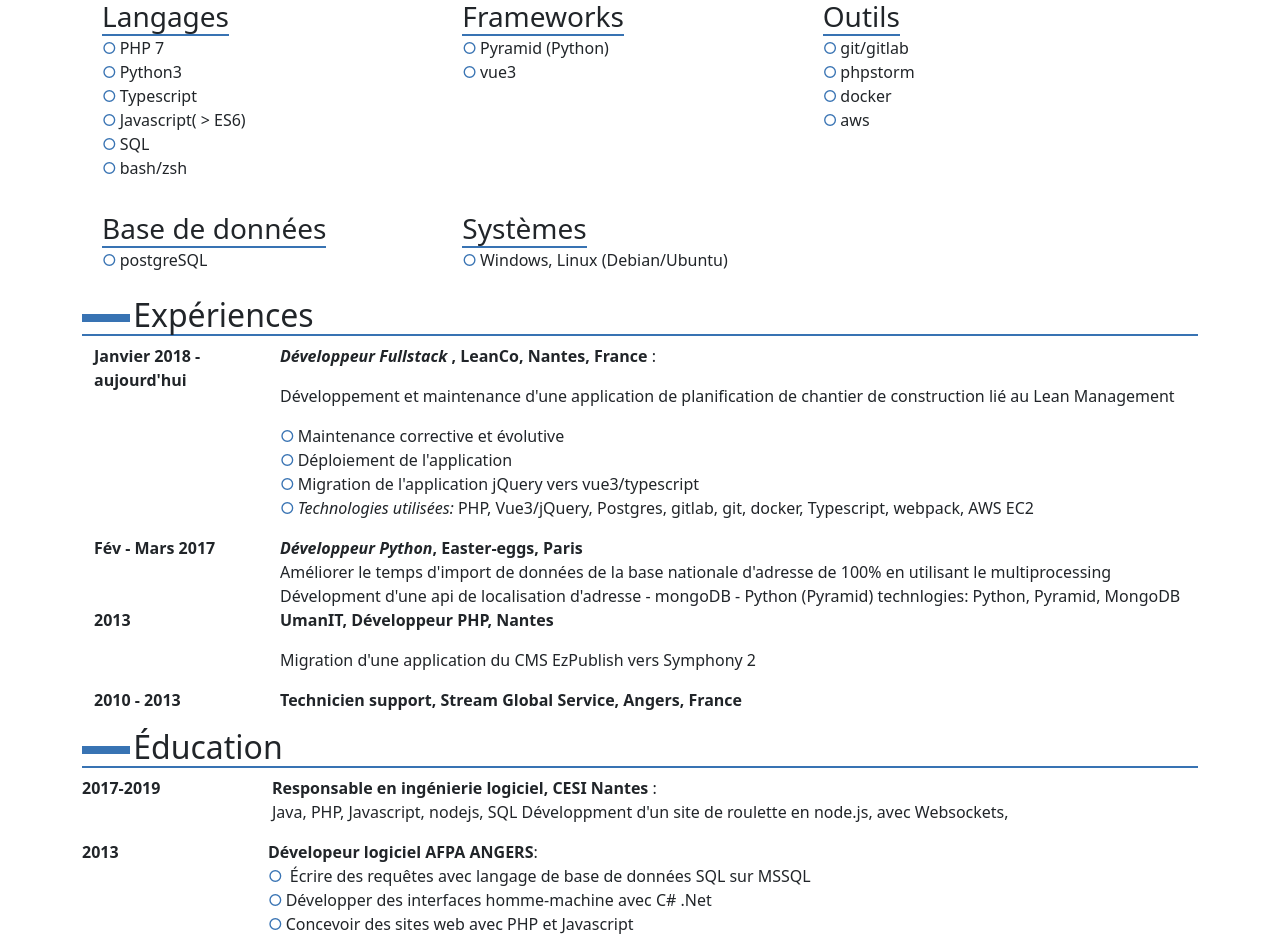
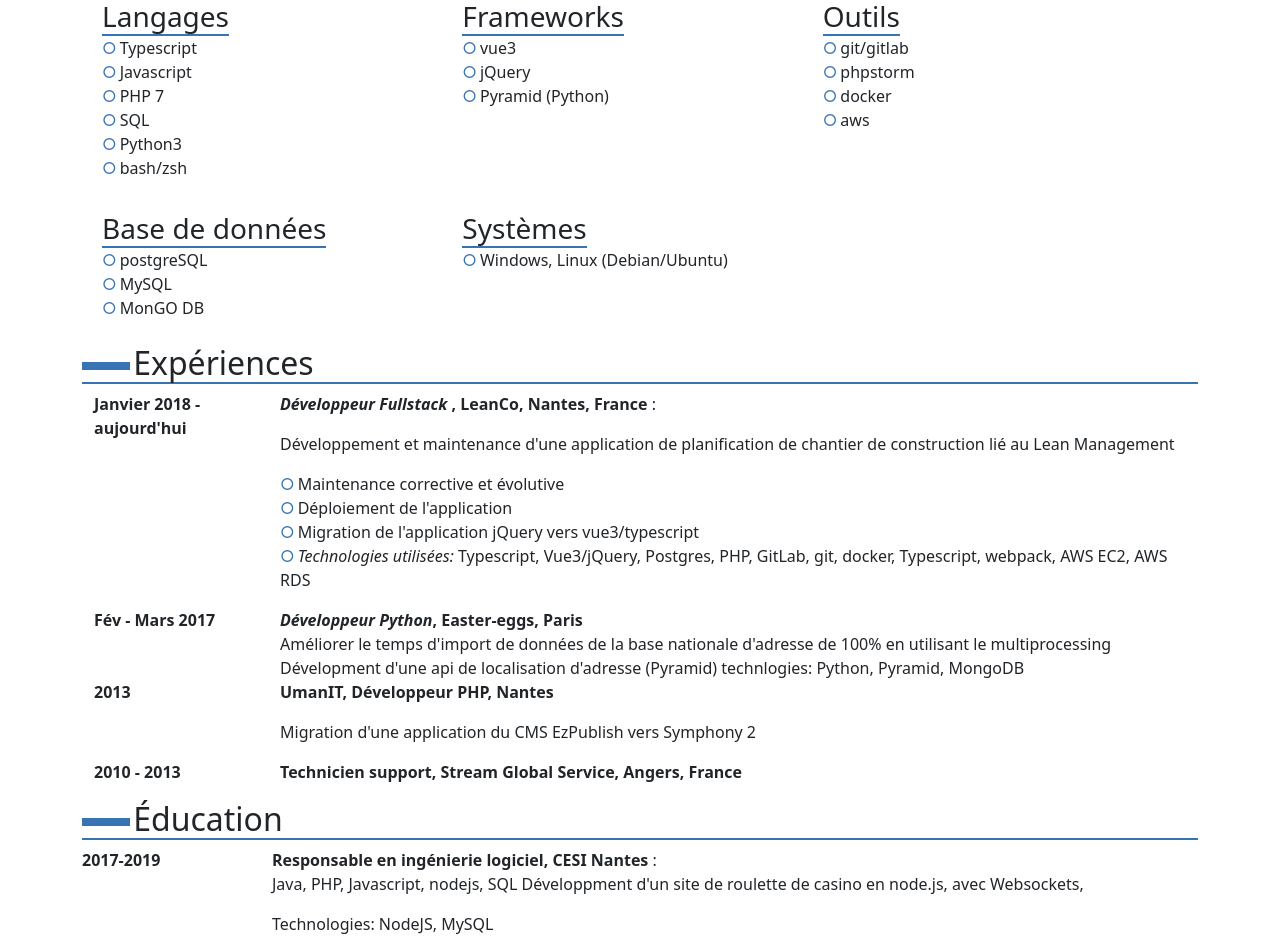
Before and after one commit to munchys/munchys.github.io, a Vue app: page / in a window 1280 px wide. Shown: the part 240-1192 px from the top of the page. Built offline with nearby package versions, Linux system fonts and the light colour scheme.

Commit message:
plus de description des compétences et experiences

```diff
--- a/src/components/competences.vue
+++ b/src/components/competences.vue
@@ -3,19 +3,20 @@
     <div class="section p-2">
       <h3>Langages</h3>
       <ul>
+        <li>Typescript</li>
+        <li>Javascript</li>
         <li>PHP 7</li>
+        <li>SQL</li>
         <li>Python3</li>
-        <li>Typescript</li>
-        <li>Javascript( > ES6)</li>
-        <li>SQL</li>
         <li>bash/zsh</li>
       </ul>
     </div>
     <div class="section p-2">
       <h3>Frameworks</h3>
       <ul>
+        <li>vue3</li>
+        <li>jQuery</li>
         <li>Pyramid (Python)</li>
-        <li>vue3</li>
       </ul>
     </div>
     <div class="section p-2">
@@ -31,6 +32,8 @@
       <h3>Base de données</h3>
       <ul>
         <li>postgreSQL</li>
+        <li>MySQL</li>
+        <li>MonGO DB</li>
       </ul>
     </div>
     <div class="section p-2">
--- a/src/components/cv.vue
+++ b/src/components/cv.vue
@@ -33,8 +33,9 @@
         :
         <p>
           Java, PHP, Javascript, nodejs, SQL Développment d'un site de roulette
-          en node.js, avec Websockets,
+          de casino en node.js, avec Websockets,
         </p>
+        <p>Technologies: NodeJS, MySQL</p>
       </div>
 
       <div class="row">
--- a/src/components/experiences.vue
+++ b/src/components/experiences.vue
@@ -24,8 +24,8 @@
           <li>Migration de l'application jQuery vers vue3/typescript</li>
           <li>
             <i>Technologies utilisées: </i>
-            PHP, Vue3/jQuery, Postgres, gitlab, git, docker, Typescript,
-            webpack, AWS EC2
+            Typescript, Vue3/jQuery, Postgres, PHP, GitLab, git, docker,
+            Typescript, webpack, AWS EC2, AWS RDS
           </li>
         </ul>
       </div>
@@ -39,8 +39,8 @@
           de 100% en utilisant le multiprocessing
         </div>
         <div>
-          Dévelopment d'une api de localisation d'adresse - mongoDB - Python
-          (Pyramid) technlogies: Python, Pyramid, MongoDB
+          Dévelopment d'une api de localisation d'adresse (Pyramid) technlogies:
+          Python, Pyramid, MongoDB
         </div>
       </div>
     </div>
```
